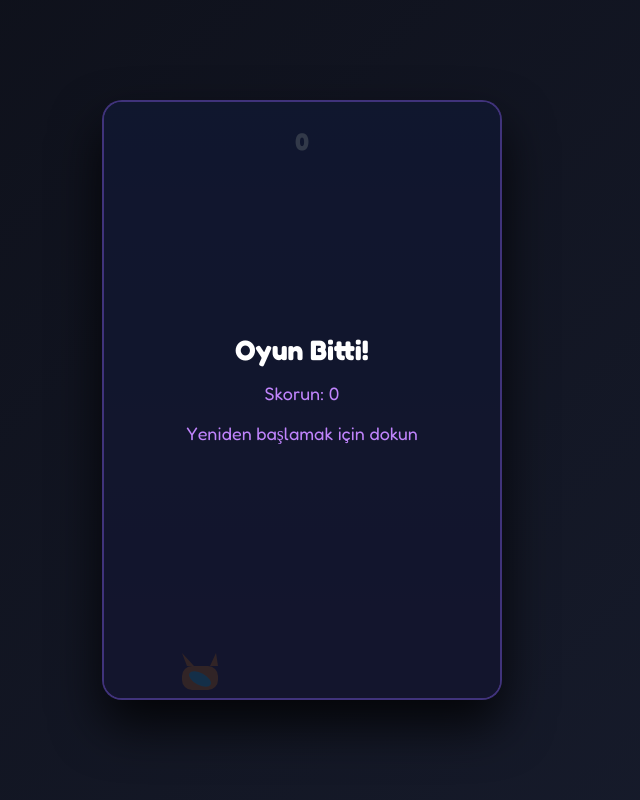
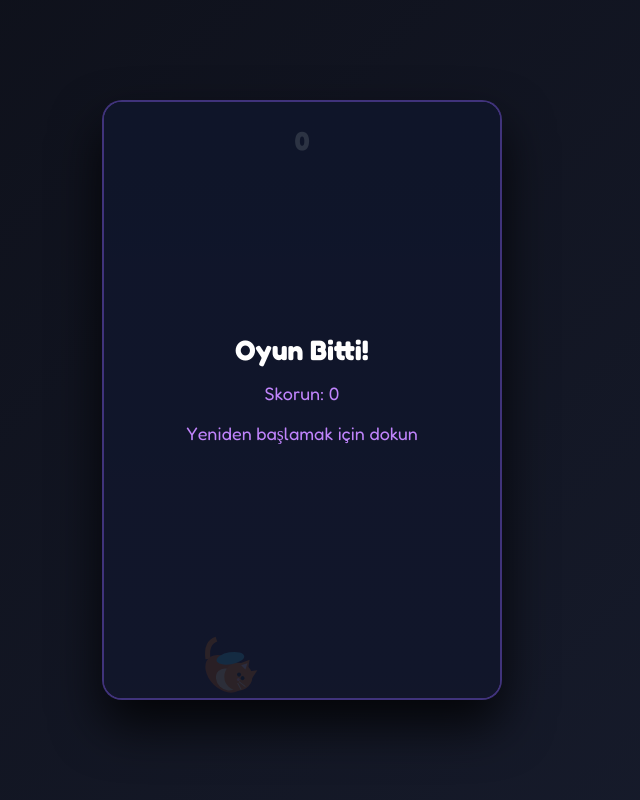
Before and after one commit to betonkri973-jpg/Ucankedi, a plain HTML site: page index.html in a window 1280 px wide. Both pictures are taken after a click on the button "🎮 Oyna". Shown: the whole page, without its empty margins (338-978 px from the left). Drawn offline with Linux system fonts and the light colour scheme.

Commit message:
Update index.html

```diff
--- a/index.html
+++ b/index.html
@@ -103,7 +103,7 @@
         /* Oyun Tuvali */
         canvas {
             display: block;
-            background: linear-gradient(to bottom, #1e1b4b, #311042);
+            background: linear-gradient(to bottom, #120f2e, #281036);
             cursor: pointer;
         }
 
@@ -180,12 +180,12 @@
     let score = 0;
     let highScore = localStorage.getItem('flappyHighScore') || 0;
 
-    // Kedi Nesnesi (Kanatlı Uçan Kedi)
+    // Kedi Nesnesi (Tam ortadan başlar: x: 160, y: 280)
     let cat = {
-        x: 80,
-        y: 250,
-        width: 40,
-        height: 30,
+        x: 150,
+        y: 280,
+        width: 50,
+        height: 36,
         gravity: 0.35,
         lift: -6.5,
         velocity: 0
@@ -193,12 +193,11 @@
 
     // Borular
     let pipes = [];
-    let pipeWidth = 60;
+    let pipeWidth = 65;
     let pipeGap = 160;
     let pipeSpeed = 2.5;
     let frameCount = 0;
 
-    // Sayfa Açılış Giriş Yazısı
     window.addEventListener('DOMContentLoaded', () => {
         setTimeout(() => {
             showScreen('menuScreen');
@@ -219,25 +218,20 @@
         showScreen('gameScreen');
         gameState = 'PLAYING';
         score = 0;
-        cat.y = 250;
+        cat.x = 100; // Oyun başladığında kedi solda/ortada ideal bir uçuş pozisyonuna yerleşir
+        cat.y = 280; // Tam orta yükseklik
         cat.velocity = 0;
         pipes = [];
         frameCount = 0;
 
-        // Müziği başlat
         bgMusic.play().catch(e => console.log("Müzik çalma hatası:", e));
 
         loop();
     }
 
-    // Ekran veya Tuş Kontrolü
     window.addEventListener('keydown', (e) => {
-        if (e.code === 'Space') {
-            if (gameState === 'PLAYING') {
-                cat.velocity = cat.lift;
-            } else if (gameState === 'MENU' && document.getElementById('gameScreen').classList.contains('active') === false) {
-                // Menüde boşluk basılırsa oyunu başlatma opsiyonu
-            }
+        if (e.code === 'Space' && gameState === 'PLAYING') {
+            cat.velocity = cat.lift;
         }
     });
 
@@ -252,21 +246,18 @@
     function loop() {
         if (gameState !== 'PLAYING') return;
 
-        // Fizik ve Güncellemeler
         cat.velocity += cat.gravity;
         cat.y += cat.velocity;
 
-        // Zemin ve Tavan Kontrolü
         if (cat.y + cat.height >= canvas.height || cat.y <= 0) {
             endGame();
             return;
         }
 
-        // Boru Üretimi
         frameCount++;
         if (frameCount % 100 === 0) {
-            let minHeight = 50;
-            let maxHeight = canvas.height - pipeGap - 50;
+            let minHeight = 60;
+            let maxHeight = canvas.height - pipeGap - 60;
             let randomHeight = Math.floor(Math.random() * (maxHeight - minHeight + 1)) + minHeight;
 
             pipes.push({
@@ -277,33 +268,29 @@
             });
         }
 
-        // Boruları Hareket Ettirme ve Çarpışma
         for (let i = pipes.length - 1; i >= 0; i--) {
             pipes[i].x -= pipeSpeed;
 
-            // Puan Artırma
             if (!pipes[i].passed && pipes[i].x + pipeWidth < cat.x) {
                 score++;
                 pipes[i].passed = true;
             }
 
-            // Çarpışma Tespiti (Kutu Çarpışması)
+            // Çarpışma alanı (Hassas kutu kontrolü)
             if (
-                cat.x < pipes[i].x + pipeWidth &&
-                cat.x + cat.width > pipes[i].x &&
-                (cat.y < pipes[i].top || cat.y + cat.height > canvas.height - pipes[i].bottom)
+                cat.x + 5 < pipes[i].x + pipeWidth &&
+                cat.x + cat.width - 5 > pipes[i].x &&
+                (cat.y + 5 < pipes[i].top || cat.y + cat.height - 5 > canvas.height - pipes[i].bottom)
             ) {
                 endGame();
                 return;
             }
 
-            // Ekrandan Çıkan Boruları Temizle
             if (pipes[i].x + pipeWidth < 0) {
                 pipes.splice(i, 1);
             }
         }
 
-        // Çizim İşlemleri
         draw();
         requestAnimationFrame(loop);
     }
@@ -311,44 +298,105 @@
     function draw() {
         ctx.clearRect(0, 0, canvas.width, canvas.height);
 
-        // Boruları Çiz
-        ctx.fillStyle = '#a855f7';
+        // Şık Beton / Neon Borular
+        ctx.fillStyle = '#9333ea';
         for (let pipe of pipes) {
             ctx.fillRect(pipe.x, 0, pipeWidth, pipe.top);
             ctx.fillRect(pipe.x, canvas.height - pipe.bottom, pipeWidth, pipe.bottom);
         }
 
-        // Kanatlı Uçan Kedi Çizimi (Estetik Karakter)
+        // --- GERÇEKÇİ VE DETAYLI KANATLI KEDİ ÇİZİMİ ---
         ctx.save();
         ctx.translate(cat.x + cat.width / 2, cat.y + cat.height / 2);
 
-        // Kedi Gövdesi
+        // Hafif eğim efekti (Uçarken aşağı/yukarı bakma)
+        let rotation = Math.min(Math.PI / 4, Math.max(-Math.PI / 4, cat.velocity * 0.08));
+        ctx.rotate(rotation);
+
+        // Kabarık Kuyruk
+        ctx.strokeStyle = '#f97316';
+        ctx.lineWidth = 5;
+        ctx.beginPath();
+        ctx.moveTo(-22, 5);
+        ctx.quadraticCurveTo(-35, -5, -30, -15);
+        ctx.stroke();
+
+        // Kedi Gövdesi (Gradyan / Gerçekçi Kürk Efekti)
+        ctx.fillStyle = '#ea580c';
+        ctx.beginPath();
+        ctx.ellipse(0, 4, 22, 15, 0, 0, Math.PI * 2);
+        ctx.fill();
+
+        // Göğüs Kısmı (Açık Ton)
+        ctx.fillStyle = '#fed7aa';
+        ctx.beginPath();
+        ctx.ellipse(6, 6, 12, 10, 0, 0, Math.PI * 2);
+        ctx.fill();
+
+        // Kedi Kafası
         ctx.fillStyle = '#f97316';
         ctx.beginPath();
-        ctx.roundRect(-20, -15, 36, 24, 10);
+        ctx.arc(12, -4, 14, 0, Math.PI * 2);
         ctx.fill();
 
-        // Kedi Kulakları
+        // Üçgen Kulaklar
         ctx.beginPath();
-        ctx.moveTo(-15, -15);
-        ctx.lineTo(-20, -28);
-        ctx.lineTo(-8, -15);
-        ctx.moveTo(8, -15);
-        ctx.lineTo(14, -28);
-        ctx.lineTo(16, -15);
+        ctx.moveTo(3, -13);
+        ctx.lineTo(8, -24);
+        ctx.lineTo(15, -14);
         ctx.fill();
 
-        // Kanatlar (Uçma efekti için)
+        ctx.beginPath();
+        ctx.moveTo(14, -13);
+        ctx.lineTo(21, -22);
+        ctx.lineTo(23, -12);
+        ctx.fill();
+
+        // Kulak İçi Pembelik
+        ctx.fillStyle = '#fbcfe8';
+        ctx.beginPath();
+        ctx.moveTo(6, -14);
+        ctx.lineTo(9, -20);
+        ctx.lineTo(12, -14);
+        ctx.fill();
+
+        // Gözler (Sevimli Kedi Gözü)
+        ctx.fillStyle = '#0f172a';
+        ctx.beginPath();
+        ctx.arc(16, -6, 2, 0, Math.PI * 2);
+        ctx.arc(11, -6, 2, 0, Math.PI * 2);
+        ctx.fill();
+
+        // Minik Burun ve Bıyıklar
+        ctx.fillStyle = '#fda4af';
+        ctx.beginPath();
+        ctx.arc(14, -2, 1.5, 0, Math.PI * 2);
+        ctx.fill();
+
+        ctx.strokeStyle = 'rgba(255,255,255,0.7)';
+        ctx.lineWidth = 1;
+        ctx.beginPath();
+        ctx.moveTo(16, -1); ctx.lineTo(24, -2);
+        ctx.moveTo(16, 1); ctx.lineTo(23, 3);
+        ctx.stroke();
+
+        // Kanatlar (Animasyonlu Uçma Kanatları)
+        let wingFlap = Math.sin(Date.now() / 60) * 0.7;
+        ctx.save();
+        ctx.translate(-4, -6);
+        ctx.rotate(wingFlap);
         ctx.fillStyle = '#38bdf8';
         ctx.beginPath();
-        ctx.ellipse(-2, -2, 12, 6, Math.sin(Date.now() / 80) * 0.5, 0, Math.PI * 2);
+        ctx.ellipse(0, -6, 14, 6, -0.5, 0, Math.PI * 2);
         ctx.fill();
+        ctx.restore();
 
         ctx.restore();
+        // ---------------------------------------------
 
         // Skor Tablosu
         ctx.fillStyle = 'white';
-        ctx.font = 'bold 24px Fredoka';
+        ctx.font = 'bold 26px Fredoka';
         ctx.textAlign = 'center';
         ctx.fillText(score, canvas.width / 2, 50);
     }
@@ -360,8 +408,7 @@
             localStorage.setItem('flappyHighScore', highScore);
         }
 
-        // Oyun bitti ekranı katmanı
-        ctx.fillStyle = 'rgba(15, 23, 42, 0.85)';
+        ctx.fillStyle = 'rgba(15, 23, 42, 0.88)';
         ctx.fillRect(0, 0, canvas.width, canvas.height);
 
         ctx.fillStyle = 'white';
@@ -377,4 +424,4 @@
 </script>
 
 </body>
-  </html>
+    </html>
```
